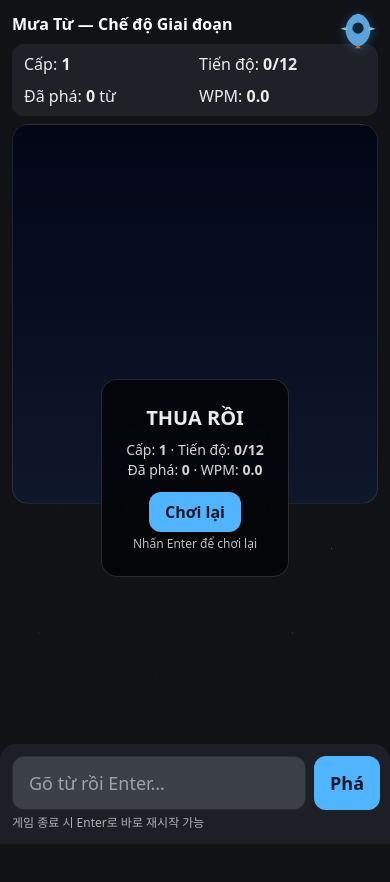
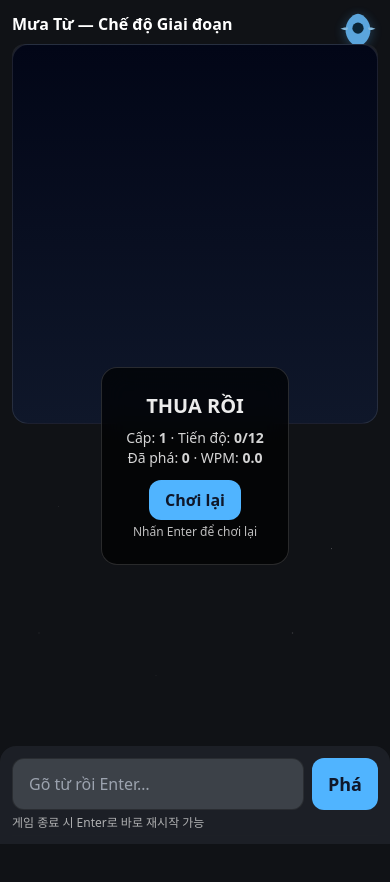
Before and after one commit to fjwz90/tetris.github.io, a Next.js app: page / in a window 390 px wide. Shown: the top 882 px of the page. Before the commit the page ends 844 px from the top, so only its background shows below. Built offline with nearby package versions, Linux system fonts and the light colour scheme.

Commit message:
infootbar

```diff
--- a/app/globals.css
+++ b/app/globals.css
@@ -6,7 +6,11 @@
   --safe-bottom: env(safe-area-inset-bottom, 0px);
 }
 html, body { height: 100%; }
-body { background: theme(colors.bg); color: theme(colors.text); }
+/* globals.css */
+body {
+  background: theme('colors.bg');
+  color: theme('colors.text');
+}
 
 .starfield,
 .starfield:before,
@@ -59,3 +63,25 @@ body { background: theme(colors.bg); color: theme(colors.text); }
   filter: drop-shadow(0 2px 6px rgba(80,180,255,.35));
   animation: shipFloat 6s ease-in-out infinite;
 }
+
+:root{
+  --kb: 0px; /* 키보드 높이 (JS가 갱신) */
+  --safe-bottom: env(safe-area-inset-bottom, 0px);
+}
+
+/* 키보드가 떠도 캔버스가 보이게 하는 래퍼 */
+.kb-avoid{
+  height: calc(100dvh - var(--kb) - var(--safe-bottom));
+  min-height: 0;            /* flex/grid 수축 허용 */
+  overflow: hidden;
+}
+
+/* 하단 고정 입력바 레이아웃(배경/패딩만 잡음, 나머지는 Tailwind로) */
+.typebar{
+  position: sticky;
+  bottom: 0;
+  backdrop-filter: blur(6px);
+  background: rgba(20,22,30,.7);
+  border-top: 1px solid rgba(255,255,255,.06);
+  padding-bottom: calc(8px + var(--safe-bottom));
+}
--- a/app/layout.tsx
+++ b/app/layout.tsx
@@ -1,8 +1,42 @@
+// layout.tsx
 export const metadata = { title: "Typing Rain — Starlit" };
 
+// ✅ 뷰포트 설정 (iOS 노치/홈바 영역까지 사용)
+export const viewport = {
+  width: "device-width",
+  initialScale: 1,
+  viewportFit: "cover",
+  userScalable: false,
+} as const;
+
 import "./globals.css";
+import { useEffect } from "react";
+
+function useKeyboardInsets() {
+  useEffect(() => {
+    const root = document.documentElement;
+    const vv = (window as any).visualViewport as VisualViewport | undefined;
+
+    const update = () => {
+      if (!vv) return;
+      // 레이아웃 뷰포트와 시각 뷰포트 차이로 키보드 높이 추정
+      const kb = Math.max(0, window.innerHeight - vv.height - vv.offsetTop);
+      root.style.setProperty("--kb", `${kb}px`);
+    };
+
+    update();
+    vv?.addEventListener("resize", update);
+    vv?.addEventListener("scroll", update);
+    return () => {
+      vv?.removeEventListener("resize", update);
+      vv?.removeEventListener("scroll", update);
+      root.style.setProperty("--kb", "0px");
+    };
+  }, []);
+}
 
 export default function RootLayout({ children }: { children: React.ReactNode }) {
+  useKeyboardInsets();
   return (
     <html lang="vi">
       <body>
--- a/app/page.tsx
+++ b/app/page.tsx
@@ -1,3 +1,4 @@
+// page.tsx
 import HUD from "@/components/HUD";
 import GameCanvas from "@/components/GameCanvas";
 import InputBar from "@/components/InputBar";
@@ -5,16 +6,27 @@ import GameOverModal from "@/components/GameOverModal";
 
 export default function Page() {
   return (
-    <main className="min-h-[100svh] max-w-[980px] mx-auto p-3 md:p-4 flex flex-col">
+    // ✅ 전체를 그리드로: [위=콘텐츠(캔버스 포함) / 아래=입력바]
+    <main className="h-[100dvh] max-w-[980px] mx-auto p-3 md:p-4 grid grid-rows-[1fr_auto]">
       <header className="mb-2 flex items-center justify-between gap-3">
-        <h1 className="text-base md:text-lg font-semibold text-white">Mưa Từ — Chế độ Giai đoạn</h1>
+        <h1 className="text-base md:text-lg font-semibold text-white">
+          Mưa Từ — Chế độ Giai đoạn
+        </h1>
       </header>
-      <HUD />
-      <section className="relative flex-1 min-h-0">
-        <GameCanvas />
-        <GameOverModal />
+
+      {/* 게임 HUD + 캔버스 영역 */}
+      <section className="kb-avoid relative min-h-0">
+        <HUD />
+        <div className="absolute inset-0">
+          <GameCanvas />
+          <GameOverModal />
+        </div>
       </section>
-      <InputBar />
+
+      {/* 하단 고정 입력바 (컴포넌트 내부 스타일은 다음 단계 참고) */}
+      <div className="typebar">
+        <InputBar />
+      </div>
     </main>
   );
 }
--- a/components/InputBar.tsx
+++ b/components/InputBar.tsx
@@ -1,51 +1,92 @@
+// app/components/InputBar.tsx
 "use client";
-import { useEffect } from "react";
-import { useKeyboardInset } from "@/hooks/useKeyboardInset";
+
+import { useEffect, useRef } from "react";
 import { useGameStore } from "@/state/game";
 
 export default function InputBar() {
-  const { kbShiftPx, inputBarH, ref } = useKeyboardInset();
-  const { onSubmit, gameOver, restart } = useGameStore(s => ({
+  const { onSubmit, gameOver, restart } = useGameStore((s) => ({
     onSubmit: s.onSubmit,
     gameOver: s.gameOver,
-    restart: s.restart
+    restart: s.restart,
   }));
 
+  const wrapRef = useRef<HTMLDivElement | null>(null);
+
+  // 키보드 높이 추정 → --kb-shift 업데이트
   useEffect(() => {
-    document.documentElement.style.setProperty("--inputbar-h", `${inputBarH}px`);
-    document.documentElement.style.setProperty("--kb-shift", `${-kbShiftPx}px`);
-  }, [kbShiftPx, inputBarH]);
+    const root = document.documentElement;
+    const vv = window.visualViewport;
+
+    const update = () => {
+      if (!vv) return;
+      const kb = Math.max(0, window.innerHeight - vv.height - vv.offsetTop);
+      // 입력바를 위로 올리기(음수 적용)
+      root.style.setProperty("--kb-shift", `${-kb}px`);
+    };
+
+    update();
+    vv?.addEventListener("resize", update);
+    vv?.addEventListener("scroll", update);
+    return () => {
+      vv?.removeEventListener("resize", update);
+      vv?.removeEventListener("scroll", update);
+      root.style.setProperty("--kb-shift", "0px");
+    };
+  }, []);
 
   return (
     <div
-      ref={ref}
+      ref={wrapRef}
       className="fixed left-1/2 -translate-x-1/2 bottom-0 z-10 w-[min(980px,100vw)] bg-panel/95 backdrop-blur-md p-3 rounded-t-2xl"
-      style={{ transform: `translate(-50%, calc(var(--kb-shift, 0px)))` }}
+      style={{ transform: "translate(-50%, var(--kb-shift, 0px))" }}
     >
       <form
+        className="flex gap-2"
         onSubmit={(e) => {
           e.preventDefault();
-          const input = (e.currentTarget.elements.namedItem("word") as HTMLInputElement);
+          const input = e.currentTarget.elements.namedItem(
+            "word"
+          ) as HTMLInputElement;
           const val = input.value.trim();
-          if (gameOver) { restart(); input.value = ""; return; }
-          onSubmit(val);
+          if (gameOver) {
+            restart();
+            input.value = "";
+            return;
+          }
+          if (val) onSubmit(val);
           input.value = "";
         }}
-        className="flex gap-2"
       >
         <input
           name="word"
-          inputMode="text"
+          // 모바일 자동 확대 방지(>=16px), 베트남어 입력 친화 옵션
+          className="flex-1 bg-panel2 text-white rounded-xl px-4 py-3 text-[16px] md:text-lg border border-black/30 outline-none"
+          placeholder="Gõ từ rồi Enter…"
+          inputMode="latin"
           autoCapitalize="off"
           autoCorrect="off"
           autoComplete="off"
           spellCheck={false}
-          className="flex-1 bg-panel2 text-white rounded-xl px-4 py-3 text-lg border border-black/30 outline-none"
-          placeholder="Gõ từ rồi Enter…"
+          onFocus={() => {
+            // iOS 사파리 주소창/툴바 수축 유도
+            try {
+              window.scrollTo({ top: 0, behavior: "auto" });
+            } catch {
+              window.scrollTo(0, 0);
+            }
+          }}
         />
-        <button className="bg-accent text-slate-900 px-4 py-3 rounded-xl font-semibold text-lg">Phá</button>
+        <button
+          className="bg-accent text-slate-900 px-4 py-3 rounded-xl font-semibold text-lg"
+          type="submit"
+        >
+          Phá
+        </button>
       </form>
-      <p className="text-[12px] opacity-70 mt-1">게임 종료 시 Enter로 바로 재시작 가능</p>
+      <p className="text-[12px] opacity-70 mt-1">
+        게임 종료 시 Enter로 바로 재시작 가능
+      </p>
     </div>
   );
 }
```
Also changed, not shown: 1 other file (tests, documents, lock files or other folders).
